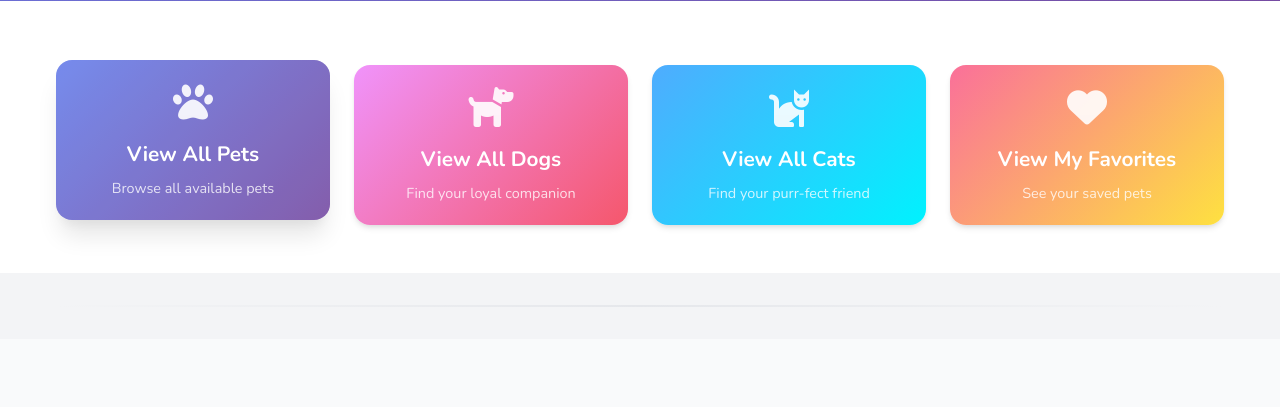
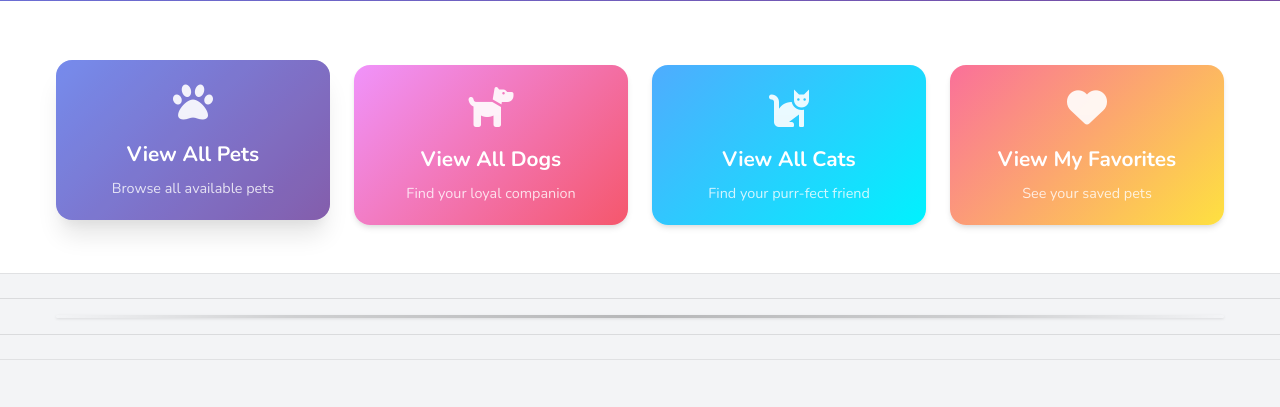
Before and after one commit to krit633806374-2/pet-adoption-explorer, a Flask app: page / in a window 1280 px wide. Shown: the part 648-1055 px from the top of the page. Run offline with Flask 3, Linux system fonts and the light colour scheme.

Commit message:
3rd draft

```diff
--- a/static/css/style.css
+++ b/static/css/style.css
@@ -317,15 +317,43 @@ body {
 
 /* Results Divider */
 .results-divider {
-    padding: 2rem 0;
+    padding: 1.5rem 0;
     background: var(--bg-light);
+    border-top: 1px solid rgba(0,0,0,0.08);
+    border-bottom: 1px solid rgba(0,0,0,0.08);
 }
 
 .results-divider hr {
     border: none;
-    height: 2px;
-    background: linear-gradient(to right, transparent, var(--border-color), transparent);
+    height: 3px;
+    background: linear-gradient(to right,
+        transparent 0%,
+        rgba(0,0,0,0.15) 20%,
+        rgba(0,0,0,0.25) 50%,
+        rgba(0,0,0,0.15) 80%,
+        transparent 100%);
     margin: 0;
+    border-radius: 2px;
+    box-shadow: 0 1px 3px rgba(0,0,0,0.1);
+}
+
+/* Alternative divider style */
+.results-divider::before {
+    content: '';
+    display: block;
+    width: 100%;
+    height: 1px;
+    background: rgba(0,0,0,0.1);
+    margin-bottom: 1rem;
+}
+
+.results-divider::after {
+    content: '';
+    display: block;
+    width: 100%;
+    height: 1px;
+    background: rgba(0,0,0,0.1);
+    margin-top: 1rem;
 }
 
 /* Initial Loading */
@@ -424,7 +452,8 @@ body {
 /* Search Results and Favorites */
 .search-results-section,
 .favorites-section {
-    padding: 4rem 0;
+    padding: 3rem 0 4rem 0;
+    background: var(--bg-light);
 }
 
 .search-results-section.hidden {
@@ -845,6 +874,10 @@ body {
         grid-template-columns: 1fr;
     }
 
+    .pet-browse-gallery {
+        padding: 1.5rem 0 2rem 0;
+    }
+
     .browse-grid {
         grid-template-columns: 1fr;
         gap: 1rem;
@@ -870,6 +903,15 @@ body {
 
     .button-content p {
         font-size: 0.8rem;
+    }
+
+    .results-divider {
+        padding: 1rem 0;
+    }
+
+    .search-results-section,
+    .favorites-section {
+        padding: 2rem 0 3rem 0;
     }
 
     .filter-row {
```
